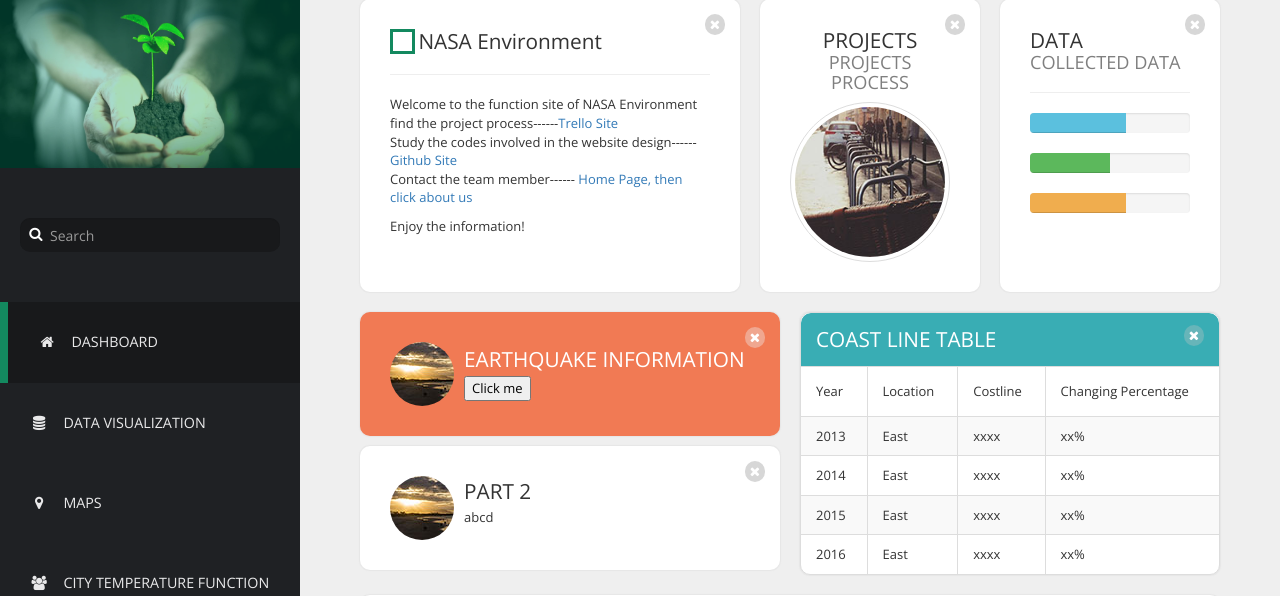
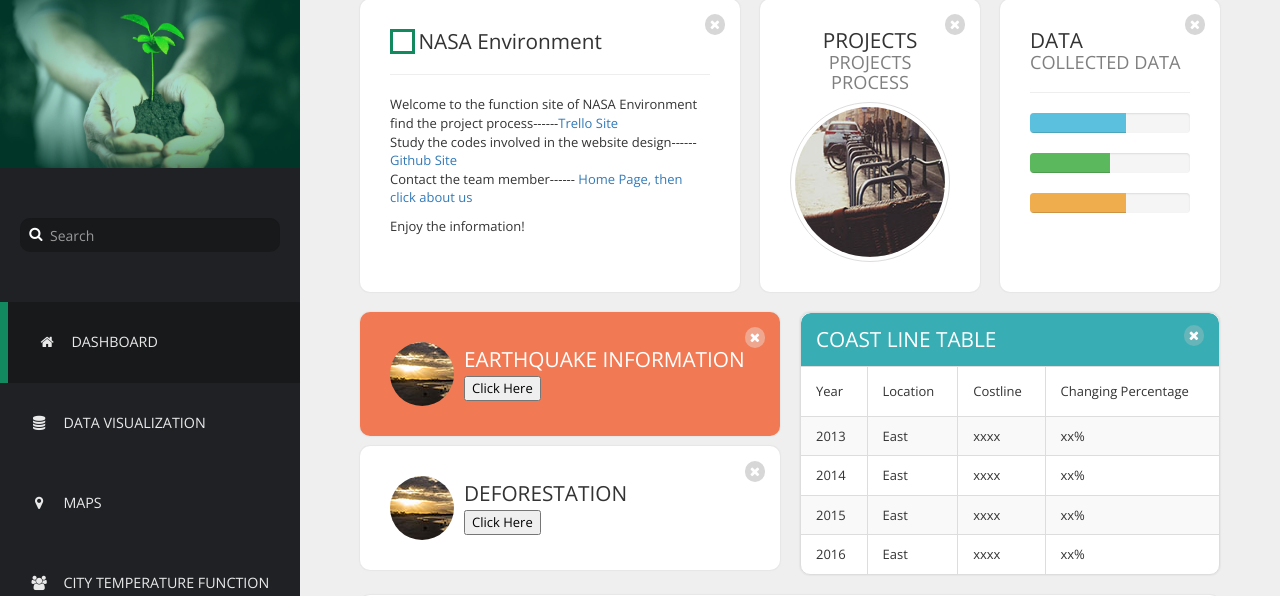
Before and after one commit to wenfeishi/nasaenvironment, a Django app: page /data-visualization.html/ in a window 1280 px wide. Shown: the part 127-723 px from the top of the page. Run offline with Django 3.2, Linux system fonts and the light colour scheme; parts of the project's set-up code (start-up, migrations or seed data) failed here and were passed over; some libraries are stand-ins or nearby versions.

Commit message:
Update data-visualization.html

```diff
--- a/nasaenvironment/Hello/temp/templates/data-visualization.html
+++ b/nasaenvironment/Hello/temp/templates/data-visualization.html
@@ -120,7 +120,7 @@
                   </div>
                   <div class="media-body">
                     <h2 class="media-heading text-uppercase">Earthquake Information</h2>
-                    <button onclick="myFunction()" style="color:black">Click me</button>
+                    <button onclick="myFunction()" style="color:black">Click Here</button>
                     <script>
                     	function myFunction(){
                     		window.open("http://ec2-54-174-222-168.compute-1.amazonaws.com:8000/earthquake.html")
@@ -139,8 +139,15 @@
                     </a>
                   </div>
                   <div class="media-body">
-                    <h2 class="media-heading text-uppercase">part 2</h2>
-                    <p>abcd</p>
+                    <h2 class="media-heading text-uppercase">Deforestation</h2>
+                    <button onclick="myFunction()" style="color:black">Click Here</button>
+                    <script>
+                    	function myFunction(){
+                    		window.open("http://ec2-54-174-222-168.compute-1.amazonaws.com:8000/earthquake.html")
+                    	}
+                    </script>
+
+
                   </div>
                 </div>
               </div>
```
